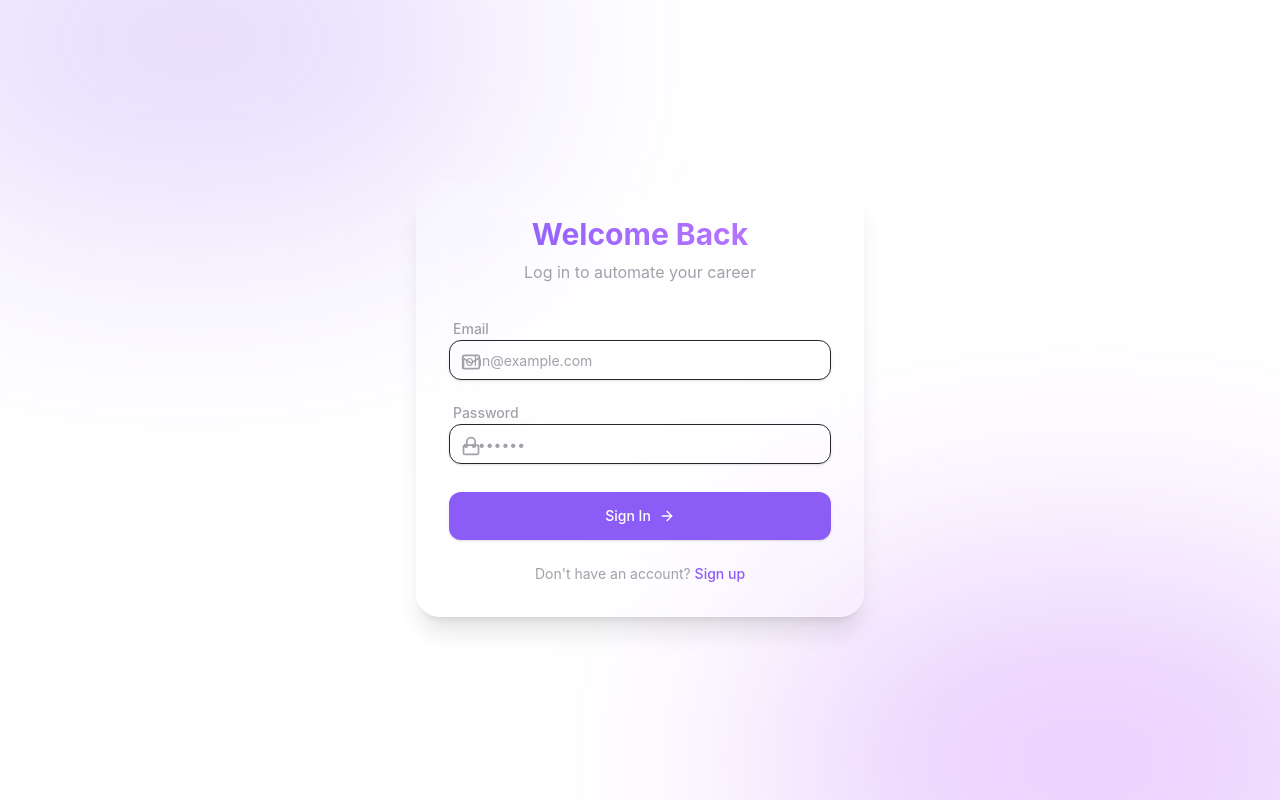
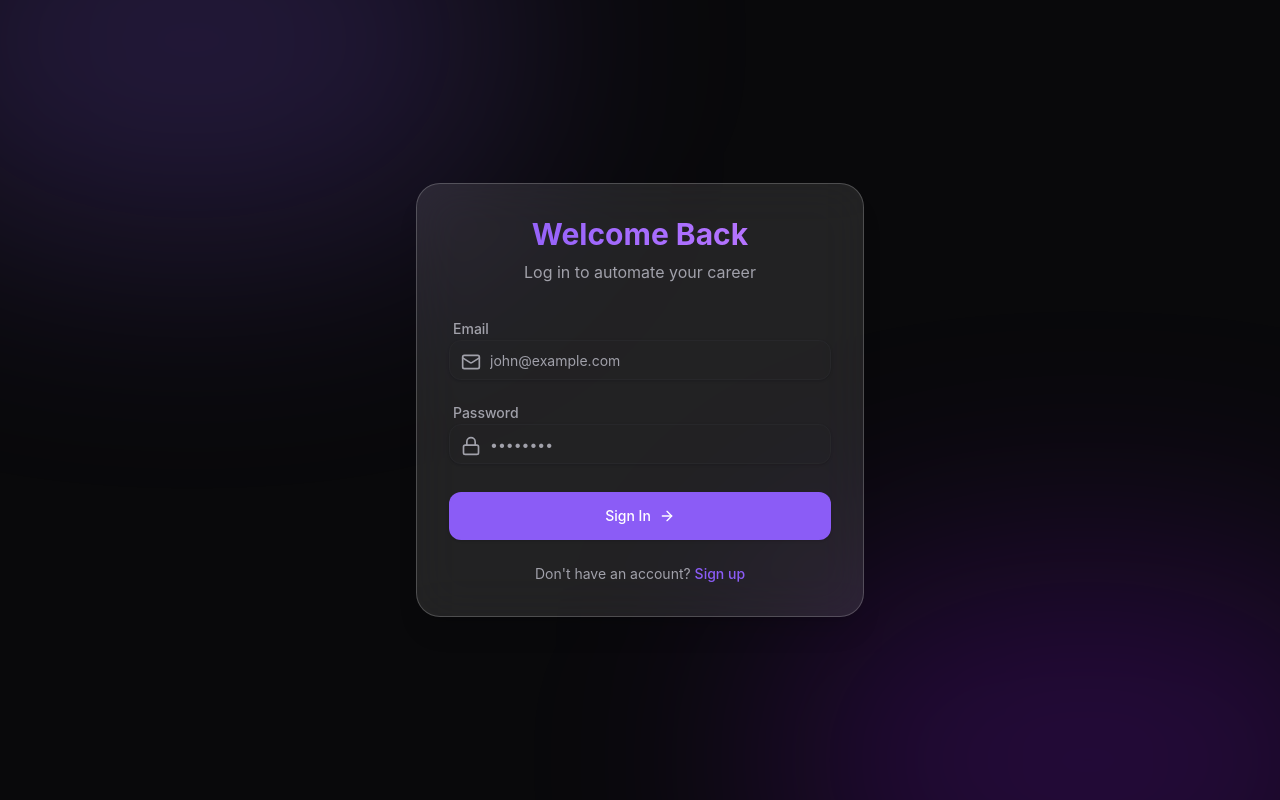
Before and after one commit to imtiyazahamad703/ai-job-application-platform, a React (Vite) app in the folder ai-jap-frontend/: page /login in a window 1280 px wide. Built offline with nearby package versions, Linux system fonts and the light colour scheme; no server answers.

Commit message:
fix(frontend): resolve auth flow token issues, correct tailwind config and update branding

```diff
--- a/ai-jap-frontend/src/components/layout/Sidebar.tsx
+++ b/ai-jap-frontend/src/components/layout/Sidebar.tsx
@@ -17,7 +17,7 @@ export function Sidebar() {
     <aside className="fixed left-0 top-0 h-screen w-64 glass-panel border-r border-white/10 flex flex-col z-50">
       <div className="p-6">
         <h1 className="text-xl font-bold bg-gradient-to-r from-primary to-purple-400 bg-clip-text text-transparent">
-          Antigravity AI
+          AI Job Application Platform
         </h1>
         <p className="text-xs text-muted-foreground mt-1">Career Automation Platform</p>
       </div>
--- a/ai-jap-frontend/src/index.css
+++ b/ai-jap-frontend/src/index.css
@@ -21,11 +21,11 @@
 
 @layer base {
   * {
-    border-color: hsl(var(--border));
+    border-color: var(--color-border);
   }
   body {
-    background-color: hsl(var(--background));
-    color: hsl(var(--foreground));
+    background-color: var(--color-background);
+    color: var(--color-foreground);
     font-feature-settings: "rlig" 1, "calt" 1;
     font-family: 'Inter', system-ui, sans-serif;
   }
@@ -55,5 +55,5 @@
 }
 
 .input-field {
-  @apply flex h-10 w-full rounded-xl border border-input bg-transparent px-3 py-1 text-sm shadow-sm transition-colors file:border-0 file:bg-transparent file:text-sm file:font-medium placeholder:text-muted-foreground focus-visible:outline-none focus-visible:ring-1 focus-visible:ring-primary disabled:cursor-not-allowed disabled:opacity-50;
+  @apply flex h-10 w-full rounded-xl border border-input bg-transparent py-1 text-sm shadow-sm transition-colors file:border-0 file:bg-transparent file:text-sm file:font-medium placeholder:text-muted-foreground focus-visible:outline-none focus-visible:ring-1 focus-visible:ring-primary disabled:cursor-not-allowed disabled:opacity-50;
 }
--- a/ai-jap-frontend/src/pages/auth/LoginPage.tsx
+++ b/ai-jap-frontend/src/pages/auth/LoginPage.tsx
@@ -19,7 +19,7 @@ export function LoginPage() {
 
     try {
       const res = await api.post('/auth/login', { email, password });
-      login(res.data.tokens.accessToken, res.data.user);
+      login(res.data.accessToken, res.data.user);
       navigate('/dashboard');
     } catch (err: any) {
       setError(err.response?.data?.message || 'Failed to login');
@@ -29,7 +29,7 @@ export function LoginPage() {
   };
 
   return (
-    <div className="min-h-screen flex items-center justify-center bg-dark-bg text-foreground relative overflow-hidden">
+    <div className="min-h-screen flex items-center justify-center bg-background text-foreground relative overflow-hidden">
       {/* Background gradients */}
       <div className="absolute top-[-20%] left-[-10%] w-[50%] h-[50%] bg-primary/20 rounded-full blur-[120px] pointer-events-none" />
       <div className="absolute bottom-[-20%] right-[-10%] w-[50%] h-[50%] bg-purple-600/20 rounded-full blur-[120px] pointer-events-none" />
@@ -56,7 +56,7 @@ export function LoginPage() {
               <input
                 type="email"
                 required
-                className="input-field pl-10 h-12 bg-white/5"
+                className="input-field pl-10 pr-3 h-12 bg-white/5 text-foreground"
                 placeholder="john@example.com"
                 value={email}
                 onChange={(e) => setEmail(e.target.value)}
@@ -71,7 +71,7 @@ export function LoginPage() {
               <input
                 type="password"
                 required
-                className="input-field pl-10 h-12 bg-white/5"
+                className="input-field pl-10 pr-3 h-12 bg-white/5 text-foreground"
                 placeholder="••••••••"
                 value={password}
                 onChange={(e) => setPassword(e.target.value)}
--- a/ai-jap-frontend/src/pages/auth/RegisterPage.tsx
+++ b/ai-jap-frontend/src/pages/auth/RegisterPage.tsx
@@ -19,7 +19,7 @@ export function RegisterPage() {
 
     try {
       const res = await api.post('/auth/register', { email, password });
-      login(res.data.tokens.accessToken, res.data.user);
+      login(res.data.accessToken, res.data.user);
       navigate('/dashboard');
     } catch (err: any) {
       setError(err.response?.data?.message || 'Failed to register');
@@ -29,7 +29,7 @@ export function RegisterPage() {
   };
 
   return (
-    <div className="min-h-screen flex items-center justify-center bg-dark-bg text-foreground relative overflow-hidden">
+    <div className="min-h-screen flex items-center justify-center bg-background text-foreground relative overflow-hidden">
       {/* Background gradients */}
       <div className="absolute top-[-20%] left-[-10%] w-[50%] h-[50%] bg-primary/20 rounded-full blur-[120px] pointer-events-none" />
       <div className="absolute bottom-[-20%] right-[-10%] w-[50%] h-[50%] bg-purple-600/20 rounded-full blur-[120px] pointer-events-none" />
@@ -56,7 +56,7 @@ export function RegisterPage() {
               <input
                 type="email"
                 required
-                className="input-field pl-10 h-12 bg-white/5"
+                className="input-field pl-10 pr-3 h-12 bg-white/5 text-foreground"
                 placeholder="john@example.com"
                 value={email}
                 onChange={(e) => setEmail(e.target.value)}
@@ -71,7 +71,7 @@ export function RegisterPage() {
               <input
                 type="password"
                 required
-                className="input-field pl-10 h-12 bg-white/5"
+                className="input-field pl-10 pr-3 h-12 bg-white/5 text-foreground"
                 placeholder="••••••••"
                 value={password}
                 onChange={(e) => setPassword(e.target.value)}
--- a/ai-jap-frontend/src/pages/profile/ProfilePage.tsx
+++ b/ai-jap-frontend/src/pages/profile/ProfilePage.tsx
@@ -64,19 +64,19 @@ export function ProfilePage() {
           <div className="grid grid-cols-1 md:grid-cols-2 gap-6">
             <div className="space-y-2">
               <label className="text-sm font-medium text-muted-foreground">First Name</label>
-              <input type="text" name="firstName" value={profile.firstName || ''} onChange={handleChange} className="input-field bg-white/5" placeholder="John" />
+              <input type="text" name="firstName" value={profile.firstName || ''} onChange={handleChange} className="input-field px-3 bg-white/5" placeholder="John" />
             </div>
             <div className="space-y-2">
               <label className="text-sm font-medium text-muted-foreground">Last Name</label>
-              <input type="text" name="lastName" value={profile.lastName || ''} onChange={handleChange} className="input-field bg-white/5" placeholder="Doe" />
+              <input type="text" name="lastName" value={profile.lastName || ''} onChange={handleChange} className="input-field px-3 bg-white/5" placeholder="Doe" />
             </div>
             <div className="space-y-2">
               <label className="text-sm font-medium text-muted-foreground">Phone Number</label>
-              <input type="tel" name="phone" value={profile.phone || ''} onChange={handleChange} className="input-field bg-white/5" placeholder="+1 (555) 000-0000" />
+              <input type="tel" name="phone" value={profile.phone || ''} onChange={handleChange} className="input-field px-3 bg-white/5" placeholder="+1 (555) 000-0000" />
             </div>
             <div className="space-y-2">
               <label className="text-sm font-medium text-muted-foreground">Professional Headline</label>
-              <input type="text" name="headline" value={profile.headline || ''} onChange={handleChange} className="input-field bg-white/5" placeholder="Senior Software Engineer" />
+              <input type="text" name="headline" value={profile.headline || ''} onChange={handleChange} className="input-field px-3 bg-white/5" placeholder="Senior Software Engineer" />
             </div>
           </div>
         </div>
@@ -86,11 +86,11 @@ export function ProfilePage() {
           <div className="grid grid-cols-1 md:grid-cols-2 gap-6">
             <div className="space-y-2">
               <label className="text-sm font-medium text-muted-foreground">LinkedIn URL</label>
-              <input type="url" name="linkedinUrl" value={profile.linkedinUrl || ''} onChange={handleChange} className="input-field bg-white/5" placeholder="https://linkedin.com/in/johndoe" />
+              <input type="url" name="linkedinUrl" value={profile.linkedinUrl || ''} onChange={handleChange} className="input-field px-3 bg-white/5" placeholder="https://linkedin.com/in/johndoe" />
             </div>
             <div className="space-y-2">
               <label className="text-sm font-medium text-muted-foreground">GitHub URL</label>
-              <input type="url" name="githubUrl" value={profile.githubUrl || ''} onChange={handleChange} className="input-field bg-white/5" placeholder="https://github.com/johndoe" />
+              <input type="url" name="githubUrl" value={profile.githubUrl || ''} onChange={handleChange} className="input-field px-3 bg-white/5" placeholder="https://github.com/johndoe" />
             </div>
           </div>
         </div>
```
